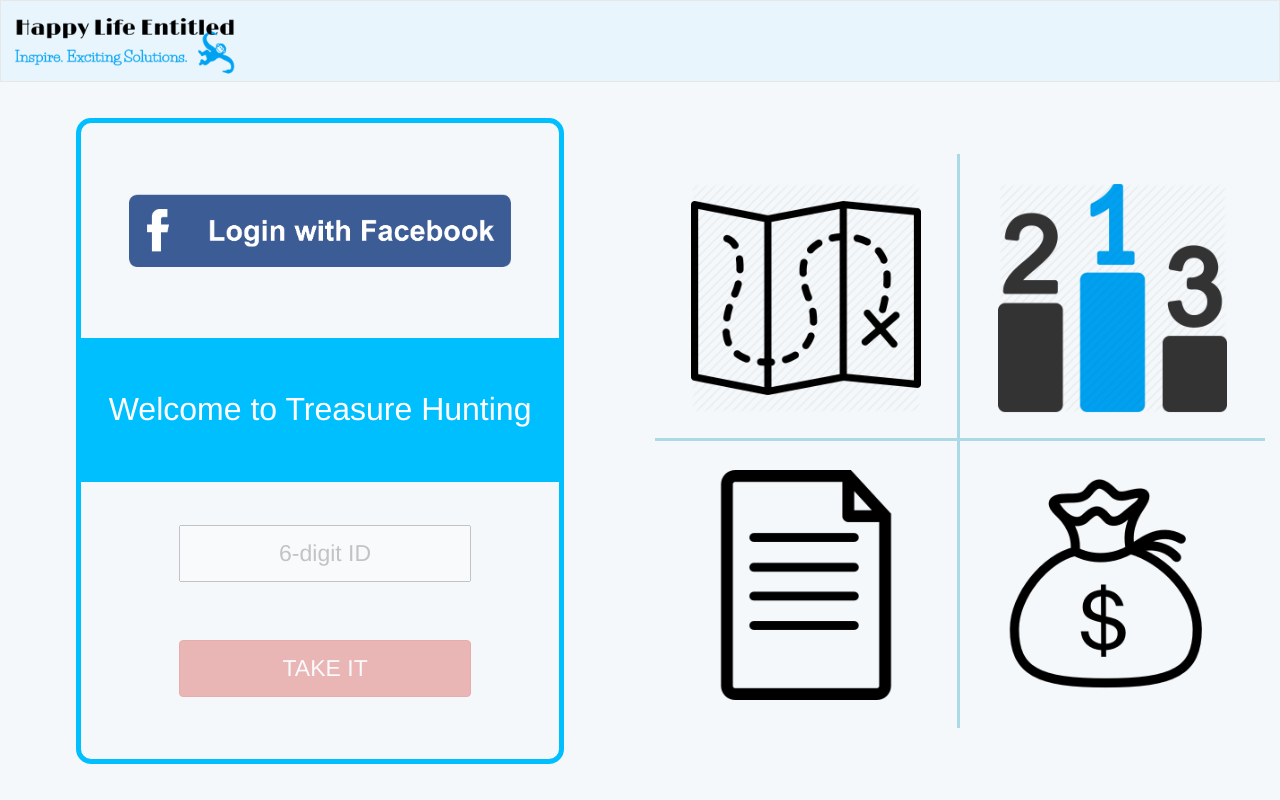
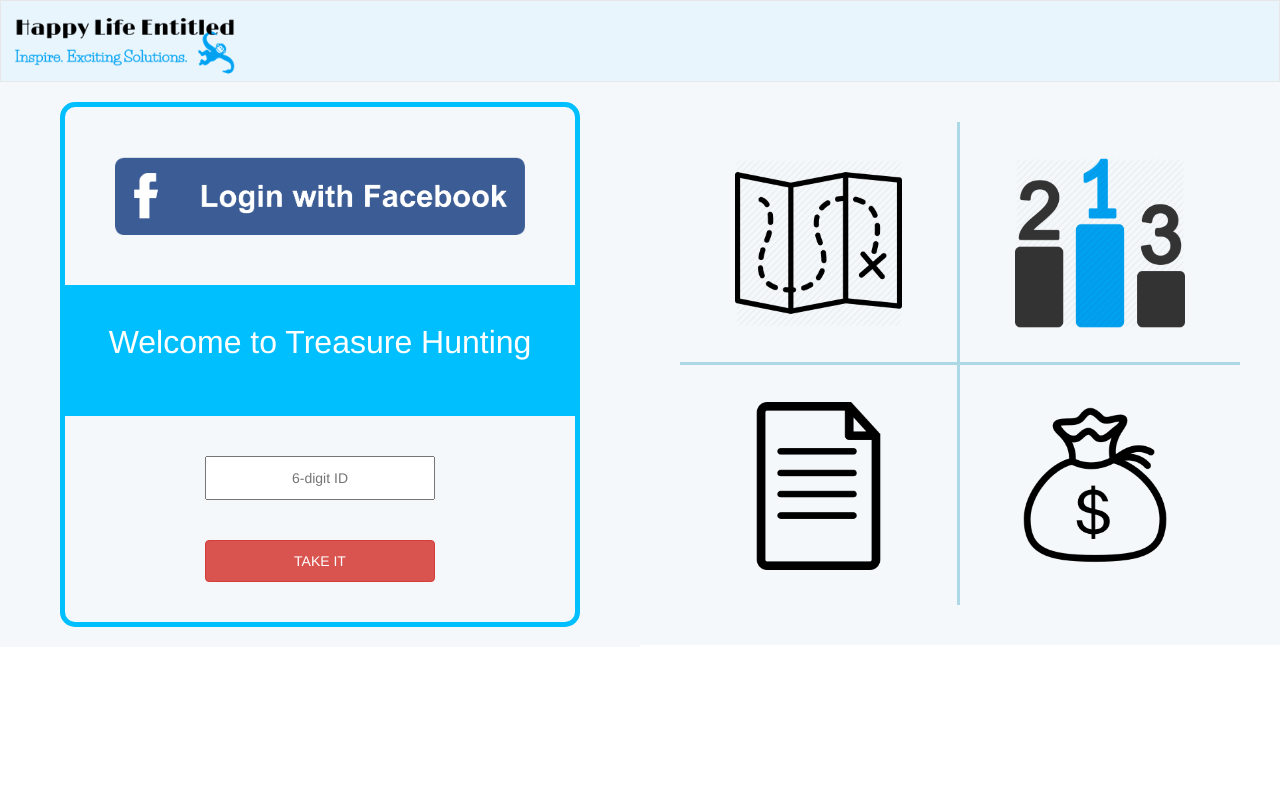
Before and after one commit to ZhaoheXu1993/geo_treasure, a plain HTML site: page index.html in a window 1280 px wide. Drawn offline with nearby package versions, Linux system fonts and the light colour scheme.

Commit message:
Replaced the JS code with CSS.

```diff
--- a/assets/styles/home_body.css
+++ b/assets/styles/home_body.css
@@ -1,4 +1,4 @@
-/* home body */
+ home body */
 #container-main {
 	background-color: #f5f8fa;
 }
@@ -55,13 +55,13 @@
 	text-align: center;
 }
 
-#container-input {
+/*#container-input {
 	margin: 0 0 0 0;
 }
 
 #container-submit {
 	margin: 0 0 0 0;
-}
+}*/
 
 /* welcome panel */
 #container-welcome {
@@ -101,7 +101,77 @@
 	/*background-color: brown;*/
 }
 
-@media screen and (max-width: 768px) {
+.center {
+
+	margin: auto;
+    width: 50%;
+    text-align: center;
+}
+
+.width-100 {
+
+	width: 100%
+}
+
+.margin-auto {
+
+	margin: auto;
+}
+
+.padding-20 {
+
+	padding: 20px;
+}
+
+.padding-40 {
+
+	padding: 40px;
+}
+
+.padding-60-left {
+
+	padding-left: 60px;
+}
+
+.padding-60-right {
+
+	padding-right: 60px;
+}
+
+.padding-35-top {
+
+	padding-top: 35px;
+}
+
+.padding-40-bottom {
+
+	padding-bottom: 40px;
+}
+
+#btn-fb-login-desktop img:hover
+{
+	opacity: 0.4;
+
+}
+
+.images {
+	width: 75%;
+    padding: 20px;
+}
+.images:hover {
+	width: 65%;
+}
+
+.center-text {
+
+	text-align: center;
+}
+
+.line-height {
+
+
+}
+/*@media screen and (max-width: 768px) {
 	#btn-treasure-desktop {
 		font-size: 15px;
 	}
--- a/index.html
+++ b/index.html
@@ -30,54 +30,61 @@
 	<div id="container-main" class="container-fluid">
 		<div class="row">
 			<!-- login & take it -->
-			<div id="container-main-left" class="col-lg-6 col-md-6 col-sm-6 col-xs-12">
+			<div id="container-main-left" class="col-lg-6 col-md-6 col-sm-6 col-xs-12 padding-20 padding-60-left padding-60-right">
 				<div id="container-panel">
 					<div id="container-fb-login" class="row">
 						<!-- facebook login button -->
-						<a id="btn-fb-login-desktop" href="#">
-							<img src="assets/images/fb-desktop.png">
+						<a class="col-xs-12" id="btn-fb-login-desktop" href="#">
+							<img src="assets/images/fb-desktop.png" style="padding:50px; max-width: 100%;height: auto;">
 						</a>
 						<a id="btn-fb-logout-desktop" href="#">
 							<img src="assets/images/fb-logout.png">
 						</a>
 					</div>
-					<div id="container-welcome" class="row">
+					<div id="container-welcome" class="row center width-100 padding-35-top padding-40-bottom">
 						<!-- welcome content -->
-						<p id="content-welcome">Welcome to Treasure Hunting</p>
+						<div class="col-xs-12" >
+							<p style="font-size: 32px;" id="content-welcome">Welcome to Treasure Hunting</p>
+						</div>
+
 					</div>
-					<div id="container-treasure" class="row">
+					<div id="container-treasure" class="row padding-40">
 						<!-- treasure take -->
-						<div id="container-input" class="row">
-							<input id="input-treasure-desktop" type="text" name="treasure_id" placeholder="6-digit ID">
+						<div id="container-input" class="row center margin-auto padding-40-bottom">
+							<input class="width-100" id="input-treasure-desktop" type="text" style="padding: 10px;" name="treasure_id" placeholder="6-digit ID">
 						</div>
-						<div id="container-submit" class="row">
-							<button id="btn-treasure-desktop" class="btn btn-danger">TAKE IT</button>
+						<div id="container-submit" class="row center margin-auto">
+							<button id="btn-treasure-desktop" class="btn btn-danger width-100" style="padding: 10px;">TAKE IT</button>
 						</div>
 					</div>
 				</div>
 			</div>
 
 			<!-- menu -->
-			<div id="container-main-right" class="col-lg-6 col-md-6 col-sm-6 col-xs-12">
+			<div id="container-main-right" class="col-lg-6 col-md-6 col-sm-6 col-xs-12" style="line-height: 240px;">
 				<!-- treasure map & rules -->
-				<div id="container-items-left" class="col-lg-6 col-md-6 col-sm-6 col-xs-6">
-					<div id="container-map" class="row">
-						<img id="btn-treasure" src='assets/images/treasure.png'>
+
+				<div class="row padding-40">
+					<div id="container-items-left" class="col-lg-6 col-md-6 col-sm-6 col-xs-6">
+					<div id="container-map" class="row center-text">
+						<img class="images" id="btn-treasure" src='assets/images/treasure.png'>
 					</div>
-					<div id="container-rules" class="row">
-						<img id="btn-rules" src='assets/images/rule.png'>
+					<div id="container-rules" class="row center-text">
+						<img class="images" id="btn-rules" src='assets/images/rule.png'>
 					</div>
 				</div>
 
 				<!-- rank & purchase -->
 				<div id="container-items-right" class="col-lg-6 col-md-6 col-sm-6 col-xs-6">
-					<div id="container-rank" class="row">
-						<img id="btn-rank" src='assets/images/rank.png'>
+					<div id="container-rank" class="row center-text">
+						<img class="images" id="btn-rank" src='assets/images/rank.png'>
 					</div>
-					<div id="container-purchase" class="row">
-						<img id="btn-purchase" src='assets/images/purchase.png'>
+					<div id="container-purchase" class="row center-text">
+						<img class="images" id="btn-purchase" src='assets/images/purchase.png'>
 					</div>
 				</div>
+				</div>
+
 			</div>
 			<div id="fb-root"></div>
 
@@ -102,7 +109,7 @@
 			var treasure_uuid;
 
 			/* paint front-end */
-			repaint();
+			//repaint();
 
 			/* login process */
 			$('#btn-fb-login-desktop').click(function() {
```
